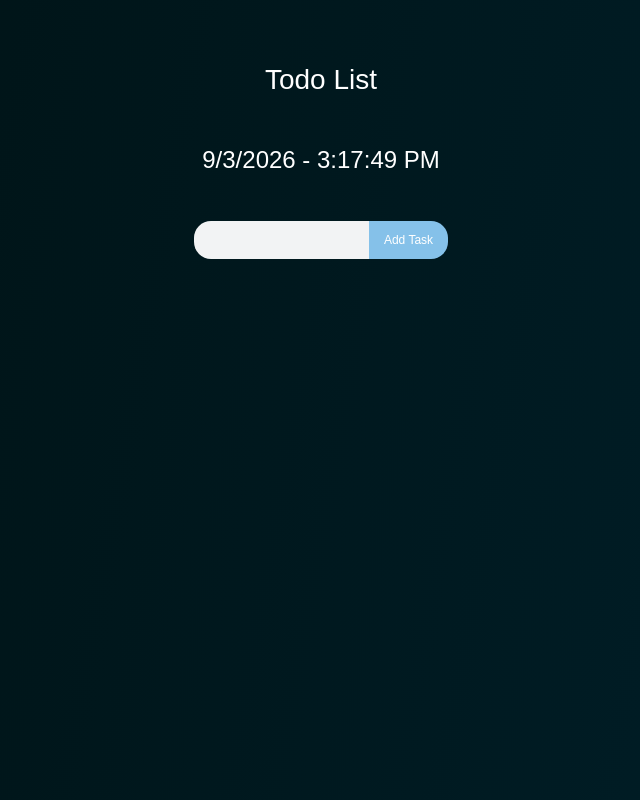
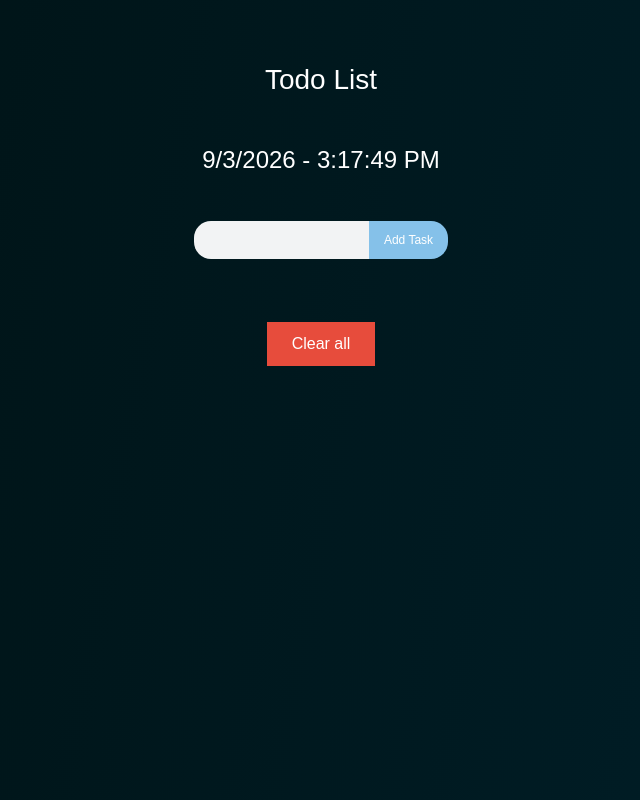
Before and after one commit to KajalKumari-2404/react-project, a React (Vite) app in the folder react-project/: page / in a window 1280 px wide. Shown: the whole page, without its empty margins (319-959 px from the left). Built offline with nearby package versions, Linux system fonts and the light colour scheme.

Commit message:
Delete elements and auto-update tasks in react : add a clear all button on Todo App.

```diff
--- a/react-project/src/projects/Todo/Todo.css
+++ b/react-project/src/projects/Todo/Todo.css
@@ -169,3 +169,21 @@ form button {
     align-items: center;
     justify-content: center;
 }
+
+
+.clear-btn {
+    border: none;
+    background-color: #e74c3c;
+    color: white;
+    padding: 10px 25px;
+    font-size: 1.6rem;
+    /* border-radius: 20px; */
+    cursor: pointer;
+    margin-top: 20px;
+    transition: 0.3s ease;
+}
+
+.clear-btn:hover {
+    background-color: #c0392b;
+    transform: scale(1.05);
+}
--- a/react-project/src/projects/Todo/Todo.jsx
+++ b/react-project/src/projects/Todo/Todo.jsx
@@ -39,6 +39,20 @@ export const Todo = () => {
     return () => clearInterval(interval);
     }, []);
 
+    // Todo handleDeleteTodo function
+
+    const handleDeleteTodo = (value) => {
+        console.log(task);
+        console.log(value);
+        const updatedTask = task.filter((curTask) => curTask !== value);
+        setTask(updatedTask);
+    };
+
+    //todo handleClearTodoData functionality
+    const handleClearTodoData = () => {
+        setTask([]);
+    };
+
 
   return (
     <section className='todo-container'>
@@ -72,7 +86,7 @@ export const Todo = () => {
                             <button className='check-btn'>
                                 <MdCheck/>
                             </button>
-                            <button className='delete-btn'>
+                            <button className='delete-btn' onClick={() => handleDeleteTodo(curTask)}>
                                 <MdDeleteForever/>
                             </button>
                         </li>
@@ -80,6 +94,9 @@ export const Todo = () => {
                 }
             </ul>
         </section>
+        <section>
+            <button className='clear-btn' onClick={handleClearTodoData}>Clear all</button>
+        </section>
     </section>
   );
 };
```
